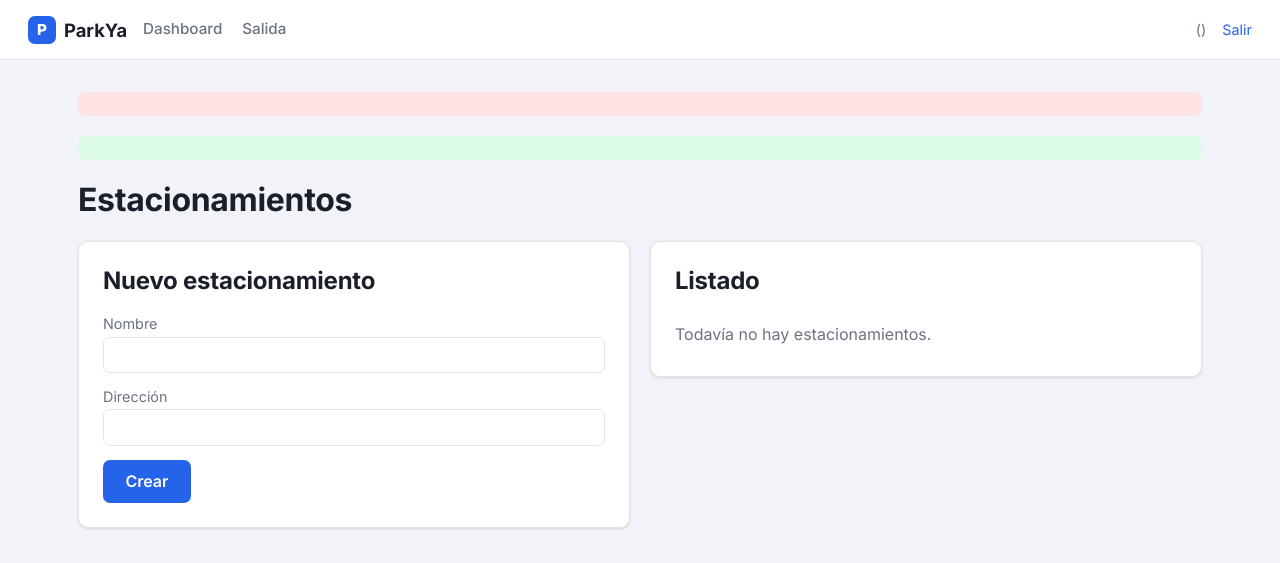
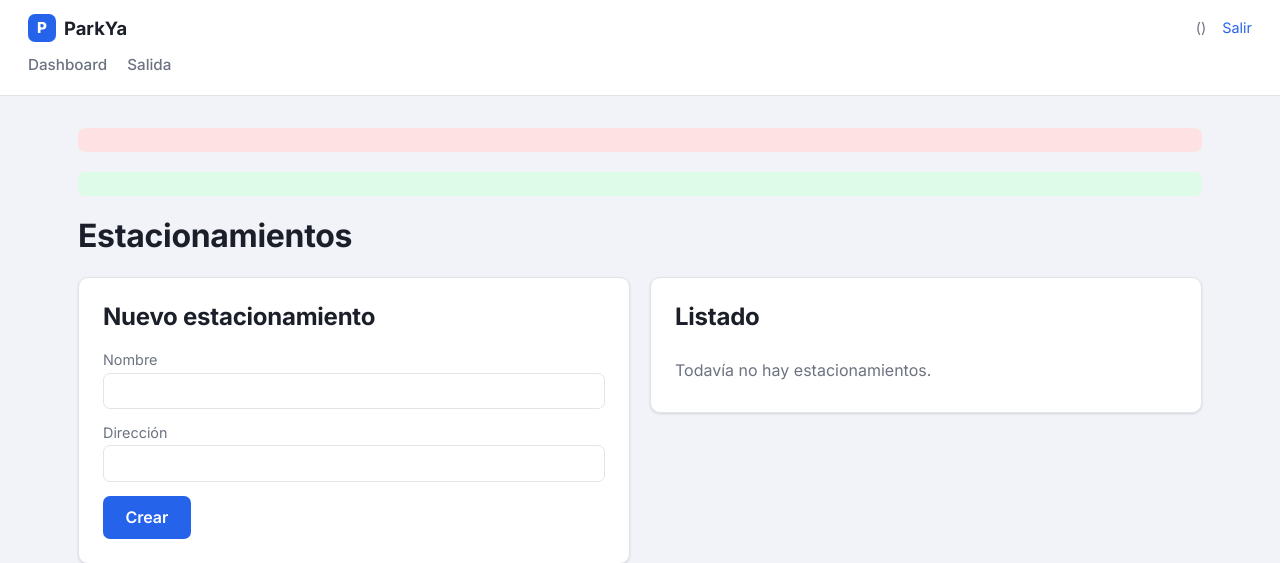
Before and after one commit to ruizmarselo94-wq/parkya, a PHP site: template src/views/lots/index.php in a window 1280 px wide. Shown: the top 563 px of the page. Run offline with PHP 8.4, Linux system fonts and the light colour scheme; the template is opened without the code that fills it, so the values that code supplies are empty.

Commit message:
Corrige overflow del navbar en anchos intermedios (tablets, laptops chicas)
Con 7 links de nav + "(Administrador)", el contenido necesita ~1450px
para entrar en una sola fila. Por debajo de eso (todo laptop común de
1024-1366px) el último link quedaba recortado sin aviso, y en anchos
tipo 768px el navbar completo desbordaba la página y el botón "Salir"
quedaba fuera de la pantalla.

Se saca el forzado a una sola fila en desktop: el nav queda siempre en
su propia fila completa (como ya funcionaba en mobile), separado de
marca+sesión. Así no depende de un breakpoint que se rompe de nuevo si
se agrega otro link o el texto de un rol crece.

Verificado con Playwright en 375/640/768/1024/1280/1440/1920px: cero
overflow y los 7 links completamente visibles desde 768px para arriba.

```diff
--- a/src/assets/css/style.css
+++ b/src/assets/css/style.css
@@ -100,6 +100,7 @@ a { color: var(--primary); }
     font-size: 0.9rem;
     margin-left: auto;
     white-space: nowrap;
+    flex-shrink: 0;
 }
 
 .navbar .session a { margin-left: 0.75rem; color: var(--primary); text-decoration: none; }
@@ -110,9 +111,13 @@ a { color: var(--primary); }
     padding: 1rem;
 }
 
+/* El nav queda siempre en su propia fila completa (marca+sesión arriba,
+   links abajo), en vez de competir por espacio en una sola fila: con 7
+   links + el nombre de rol, eso solo entra a partir de ~1450px y por
+   debajo recorta links sin avisar (ver commit de este fix). Así se evita
+   depender de un breakpoint que se puede romper si se agrega otro link. */
 @media (min-width: 640px) {
-    .navbar { flex-wrap: nowrap; padding: 0.85rem 1.75rem; }
-    .navbar nav { width: auto; order: 0; overflow-x: visible; }
+    .navbar { padding: 0.85rem 1.75rem; }
     .container { padding: 2rem 1.75rem; }
 }
 
```
